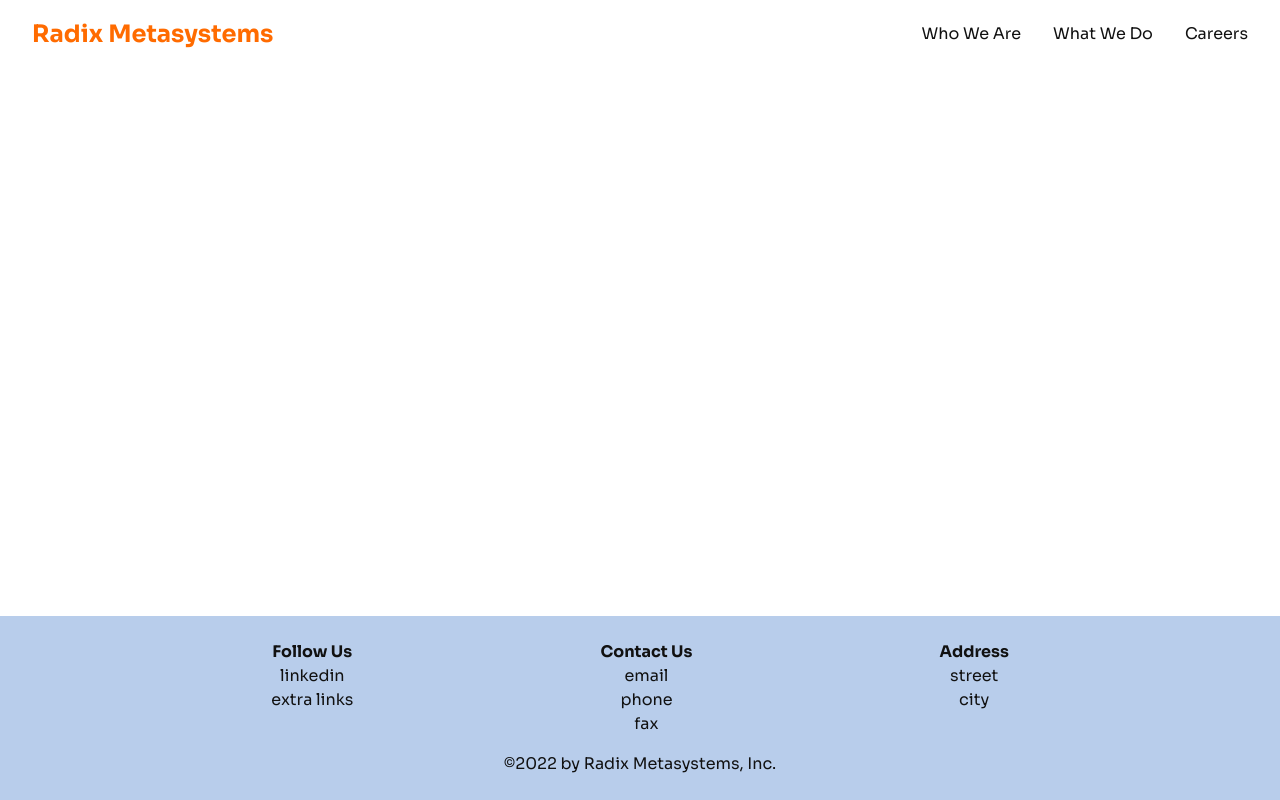
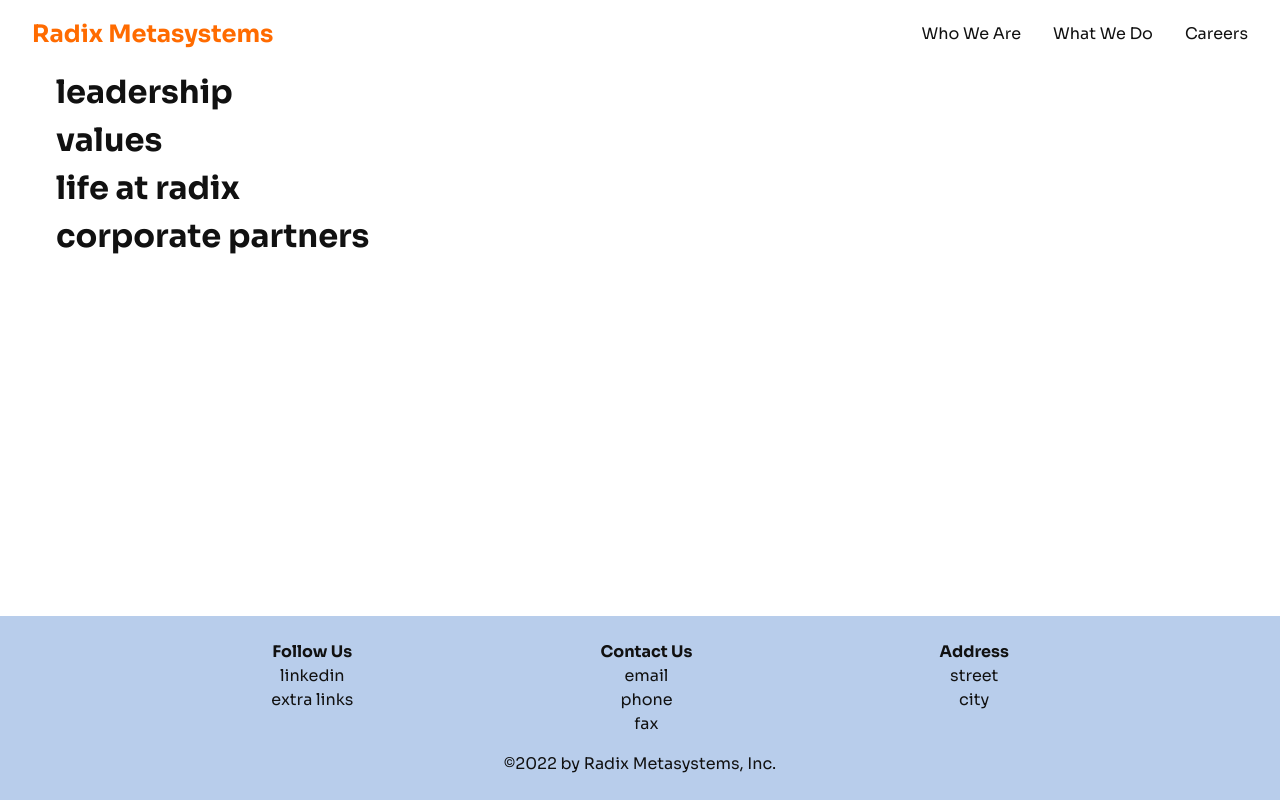
Before and after one commit to gabe19p/radix-web-app, an Angular app in the folder website/: page /who-we-are in a window 1280 px wide. Before the commit this address led to /. Built offline with nearby package versions, Linux system fonts and the light colour scheme.

Commit message:
who-we-are page added

```diff
--- a/website/src/app/app.routes.ts
+++ b/website/src/app/app.routes.ts
@@ -1,4 +1,9 @@
 import { Routes } from '@angular/router';
 import { Home } from './pages/home/home';
+import { WhoWeAre } from './pages/who-we-are/who-we-are';
 
-export const routes: Routes = [{ path: '', component: Home }];
+export const routes: Routes = [
+  { path: '', component: Home },
+  { path: 'home', component: Home },
+  { path: 'who-we-are', component: WhoWeAre },
+];
--- a/website/src/app/components/top-nav/top-nav.html
+++ b/website/src/app/components/top-nav/top-nav.html
@@ -1,11 +1,11 @@
 <nav class="top-nav">
-  <div class="logo">Radix Metasystems</div>
+  <div class="logo" [routerLink]="'/home'">Radix Metasystems</div>
 
   <button class="menu-toggle" (click)="toggleMenu()">☰</button>
 
   <ul [class.open]="menuOpen" class="nav-links">
-    <li><a routerLink="/">Who We Are</a></li>
-    <li><a routerLink="/about">What We Do</a></li>
-    <li><a routerLink="/contact">Careers</a></li>
+    <li><a [routerLink]="'/who-we-are'">Who We Are</a></li>
+    <li><a [routerLink]="'/what-we-do'">What We Do</a></li>
+    <li><a [routerLink]="'/radix-careers'">Careers</a></li>
   </ul>
 </nav>
--- a/website/src/app/components/top-nav/top-nav.scss
+++ b/website/src/app/components/top-nav/top-nav.scss
@@ -13,6 +13,7 @@
     font-size: 1.5rem;
     font-weight: 700;
     color: var(--color-primary);
+    cursor: pointer;
   }
 
   .menu-toggle {
--- a/website/src/app/components/top-nav/top-nav.ts
+++ b/website/src/app/components/top-nav/top-nav.ts
@@ -1,8 +1,9 @@
 import { Component } from '@angular/core';
+import { RouterModule } from '@angular/router';
 
 @Component({
   selector: 'app-top-nav',
-  imports: [],
+  imports: [RouterModule],
   templateUrl: './top-nav.html',
   styleUrl: './top-nav.scss',
 })
--- /dev/null
+++ b/website/src/app/pages/who-we-are/who-we-are.html
@@ -0,0 +1,9 @@
+<div class="container">
+  <h1>leadership</h1>
+
+  <h1>values</h1>
+
+  <h1>life at radix</h1>
+
+  <h1>corporate partners</h1>
+</div>
--- /dev/null
+++ b/website/src/app/pages/who-we-are/who-we-are.ts
@@ -0,0 +1,11 @@
+import { Component } from '@angular/core';
+
+@Component({
+  selector: 'app-who-we-are',
+  imports: [],
+  templateUrl: './who-we-are.html',
+  styleUrl: './who-we-are.scss'
+})
+export class WhoWeAre {
+
+}
```
Also changed, not shown: website/src/app/pages/who-we-are/who-we-are.scss (added).
